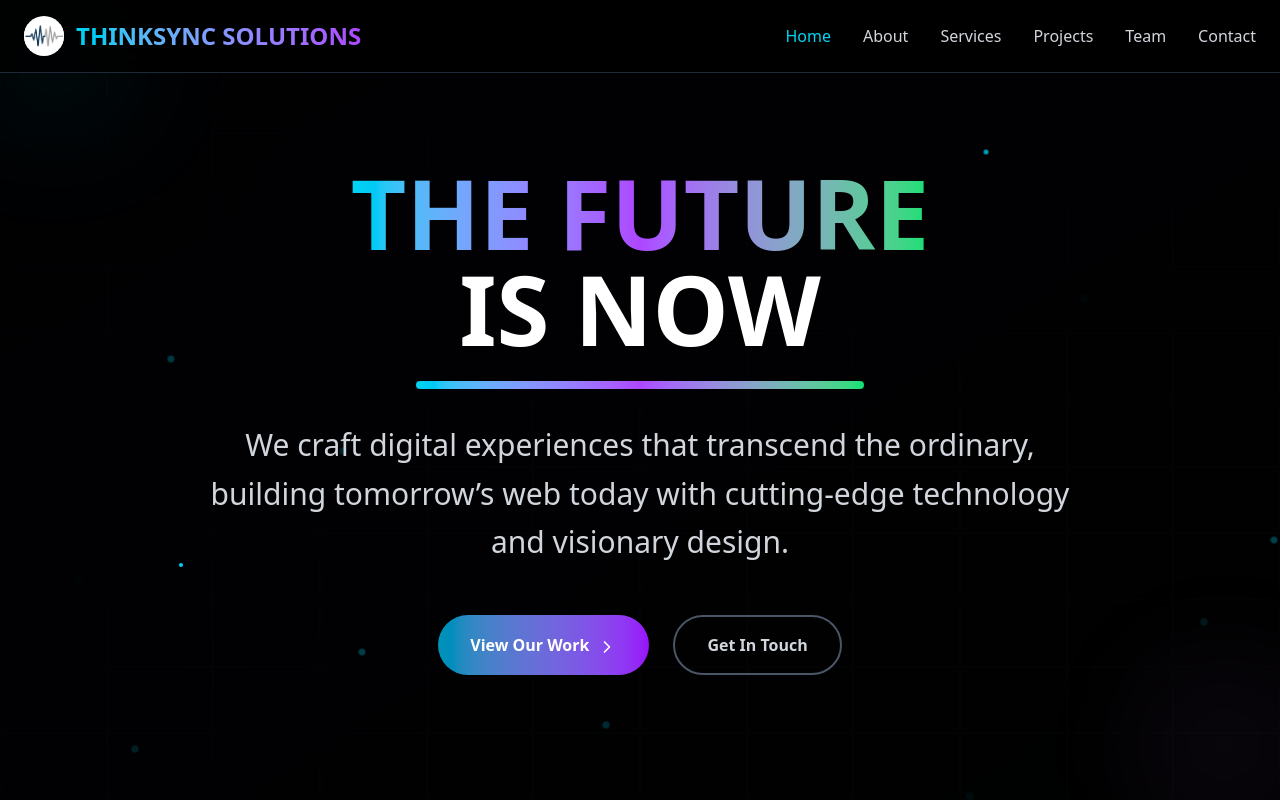
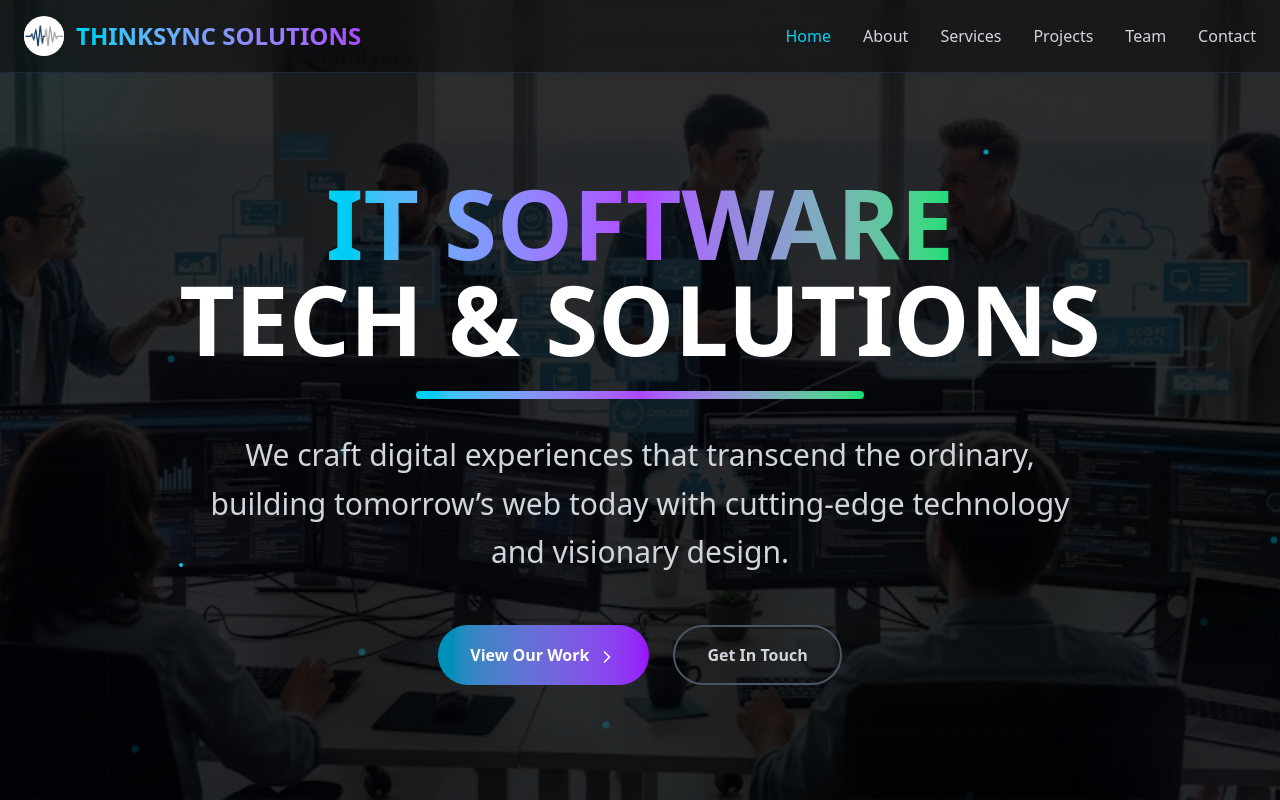
Before and after one commit to ramanchauhan13/thinksyncsolutions, a Next.js app: page / in a window 1280 px wide. Shown: the top 800 px of the page. Built offline with nearby package versions, Linux system fonts and the light colour scheme.

Commit message:
Refactor code structure for improved readability and maintainability

```diff
--- a/src/components/HeroSection.js
+++ b/src/components/HeroSection.js
@@ -14,9 +14,24 @@ const HeroSection = ({ glitchEffect, scrollToSection }) => {
   }, []);
 
   return (
-    <section id="hero" className="min-h-screen pt-10 flex items-center justify-center relative">
+    <section
+      id="hero"
+      className="min-h-screen pt-15 flex items-center justify-center relative overflow-hidden"
+    >
+      {/* Background Image */}
+      <div
+        className="absolute inset-0 bg-cover bg-center z-0"
+        style={{
+          backgroundImage: "url('/bg.jpg')", // 🔁 Replace with your actual image path
+          opacity: 0.9, // Low opacity for dark background feel
+        }}
+      ></div>
+
+      {/* Dark Overlay */}
+      <div className="absolute inset-0 bg-black/80 z-0"></div>
+
       {/* Background Grid */}
-      <div className="absolute inset-0 opacity-20">
+      <div className="absolute inset-0 opacity-20 z-0">
         <div className="absolute inset-0 bg-gradient-to-br from-blue-900/10 via-purple-900/10 to-green-900/10"></div>
         <div className="grid grid-cols-12 h-full">
           {[...Array(144)].map((_, i) => (
@@ -32,21 +47,36 @@ const HeroSection = ({ glitchEffect, scrollToSection }) => {
       {/* Main Content */}
       <div className="container mx-auto px-6 text-center relative z-10">
         <div data-aos="fade-right" data-aos-duration="500" className="mb-8">
-          <h1 className={`text-6xl md:text-8xl font-black mb-6 ${glitchEffect ? 'animate-pulse' : ''}`}>
+          <h1
+            className={`text-6xl md:text-8xl font-black mb-6 ${
+              glitchEffect ? 'animate-pulse' : ''
+            }`}
+          >
             <span className="bg-gradient-to-r from-cyan-400 via-purple-500 to-green-400 bg-clip-text text-transparent">
-              THE FUTURE
+              IT SOFTWARE
             </span>
             <br />
-            <span className="text-white">IS NOW</span>
+            <span className="text-white">TECH & SOLUTIONS</span>
           </h1>
           <div className="h-2 bg-gradient-to-r from-cyan-400 via-purple-500 to-green-400 mx-auto max-w-md rounded-full"></div>
         </div>
 
-        <p data-aos="fade-right" data-aos-duration="500" className="text-xl md:text-3xl text-gray-300 max-w-4xl mx-auto leading-relaxed mb-12">
-          We craft digital experiences that transcend the ordinary, building tomorrow&rsquo;s web today with cutting-edge technology and visionary design.
+        <p
+          data-aos="fade-right"
+          data-aos-duration="500"
+          className="text-xl md:text-3xl text-gray-300 max-w-4xl mx-auto leading-relaxed mb-12"
+        >
+          We craft digital experiences that transcend the ordinary, building
+          tomorrow&rsquo;s web today with cutting-edge technology and visionary
+          design.
         </p>
 
-        <div data-aos="fade-left" data-aos-duration="500" data-aos-anchor-placement="top-bottom" className="flex flex-col sm:flex-row gap-6 justify-center">
+        <div
+          data-aos="fade-left"
+          data-aos-duration="500"
+          data-aos-anchor-placement="top-bottom"
+          className="flex flex-col sm:flex-row gap-6 justify-center"
+        >
           <button
             onClick={() => scrollToSection('projects')}
             className="group px-8 py-4 bg-gradient-to-r from-cyan-600 to-purple-600 rounded-full font-semibold text-white transform hover:scale-105 transition-all duration-300 hover:shadow-2xl hover:shadow-purple-500/25"
@@ -63,7 +93,7 @@ const HeroSection = ({ glitchEffect, scrollToSection }) => {
         </div>
       </div>
 
-      {/* Fixed: Floating Dots */}
+      {/* Floating Dots */}
       <div className="absolute inset-0 overflow-hidden pointer-events-none z-0">
         {dots.map((dot, i) => (
           <div
--- a/src/components/Navigation.js
+++ b/src/components/Navigation.js
@@ -13,7 +13,7 @@ const navigationItems = [
 
 const Navigation = ({ currentSection, isMenuOpen, setIsMenuOpen, scrollToSection }) => {
   return (
-    <nav className="fixed top-0 left-0 right-0 z-40 bg-black/80 backdrop-blur-xl border-b border-gray-800">
+    <nav className="fixed top-0 left-0 right-0 z-40 bg-black/40 backdrop-blur-xl border-b border-gray-800">
       <div data-aos="fade-down" data-aos-duration="500" className="container mx-auto px-6 py-4">
         <div className="flex items-center justify-between">
 
--- a/src/components/data.js
+++ b/src/components/data.js
@@ -154,12 +154,12 @@ export const stats = [
   { number: "100%", label: "Commitment to Quality", icon: "Star" },
   { number: "24/7", label: "Developer Support", icon: "Headphones" },
   { number: "∞", label: "Scalable Ideas", icon: "Rocket" },
-  { number: "50K+", label: "Lines of Code", icon: "Code" },
+  { number: "100K+", label: "Lines of Code", icon: "Code" },
 { number: "99.9%", label: "Uptime Guarantee", icon: "ShieldCheck" },
-{ number: "5+", label: "Projects Completed", icon: "Briefcase" },
- { number: "5+", label: "Projects Deployed", icon: "Server" },
+{ number: "50+", label: "Projects Completed", icon: "Briefcase" },
+ { number: "50+", label: "Projects Deployed", icon: "Server" },
 //    { number: "3+", label: "Team Members", icon: "Users" },
-   { number: "5+", label: "Tech Stacks Used", icon: "Cpu" },
+   { number: "15+", label: "Tech Stacks Used", icon: "Cpu" },
 ];
 
 export const navigationItems = [
```
Also changed, not shown: public/bg.jpg (added).
